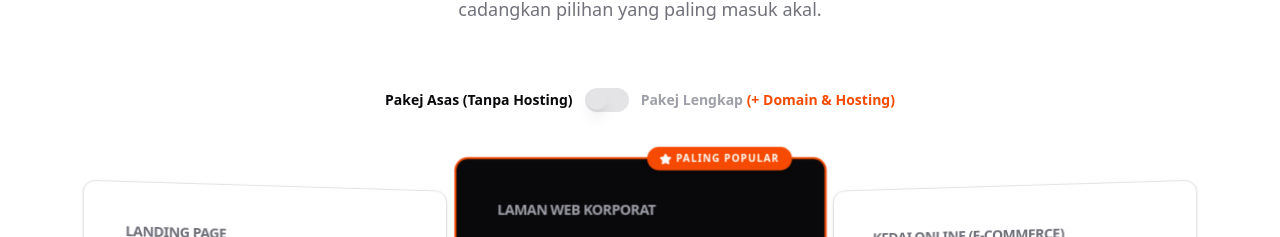
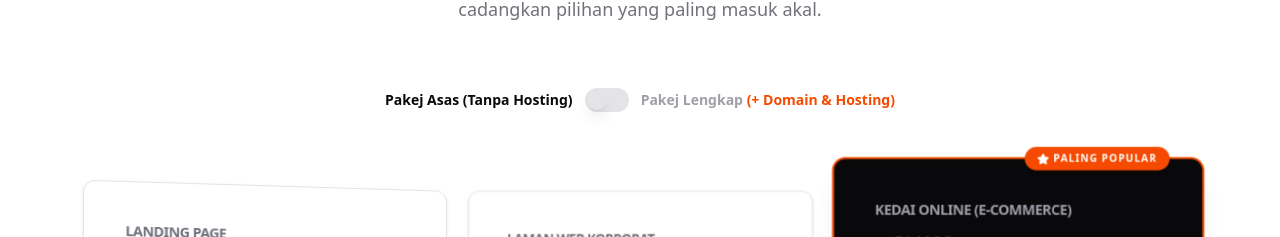
Before and after one commit to aniqkerja-byte/Portfolio, a Next.js app: page / in a window 1280 px wide. Shown: the part 7791-8028 px from the top of the page. Built offline with nearby package versions, Linux system fonts and the light colour scheme.

Commit message:
feat(pricing): change highlighted plan (Paling Popular) to Kedai Online (E-Commerce)

```diff
--- a/src/components/Pricing.tsx
+++ b/src/components/Pricing.tsx
@@ -54,7 +54,7 @@ const pricingPlans: PricingPlan[] = [
       "Borang inquiry / link WhatsApp",
       "Panduan selepas website siap",
     ],
-    highlight: true,
+    highlight: false,
     buttonText: "Tanya Pakej Ini",
     description: "Pakej lengkap yang paling dipercayai",
   },
@@ -71,7 +71,7 @@ const pricingPlans: PricingPlan[] = [
       "Setup penghantaran asas",
       "Training ringkas cara guna",
     ],
-    highlight: false,
+    highlight: true,
     buttonText: "Tanya Pakej Ini",
     description: "Bagus untuk start e-commerce bisnes",
   },
@@ -181,8 +181,8 @@ const Pricing = () => {
                       y: plan.highlight ? -12 : 0,
                       opacity: 1,
                       x: index === 2 ? -20 : index === 0 ? 20 : 0,
-                      scale: index === 0 || index === 2 ? 0.95 : 1.02,
-                      rotateY: index === 0 ? 6 : index === 2 ? -6 : 0,
+                      scale: plan.highlight ? 1.02 : 0.95,
+                      rotateY: plan.highlight ? 0 : index === 0 ? 6 : index === 2 ? -6 : 0,
                     }
                   : { y: 0, opacity: 1, x: 0, scale: 1, rotateY: 0 }
               }
@@ -197,7 +197,7 @@ const Pricing = () => {
               className={cn(
                 "relative flex h-full flex-col rounded-xl border p-8 shadow-sm transition-all duration-300 md:p-10",
                 plan.highlight
-                  ? "z-10 border-orange-600 bg-zinc-950 text-white ring-1 ring-orange-600"
+                  ? "z-10 border-orange-600 bg-zinc-950 text-white shadow-xl ring-1 ring-orange-600"
                   : "z-0 border-zinc-200 bg-white text-zinc-950 hover:border-zinc-300",
                 index === 0 && "origin-right",
                 index === 2 && "origin-left"
```
